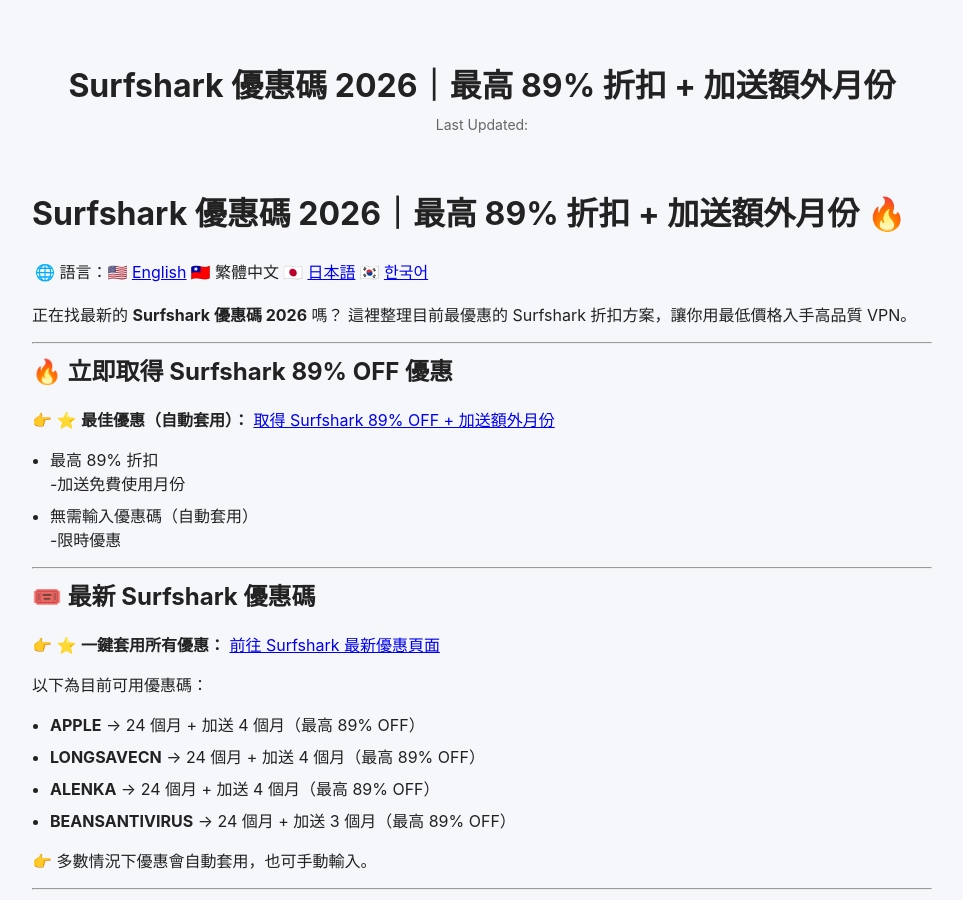
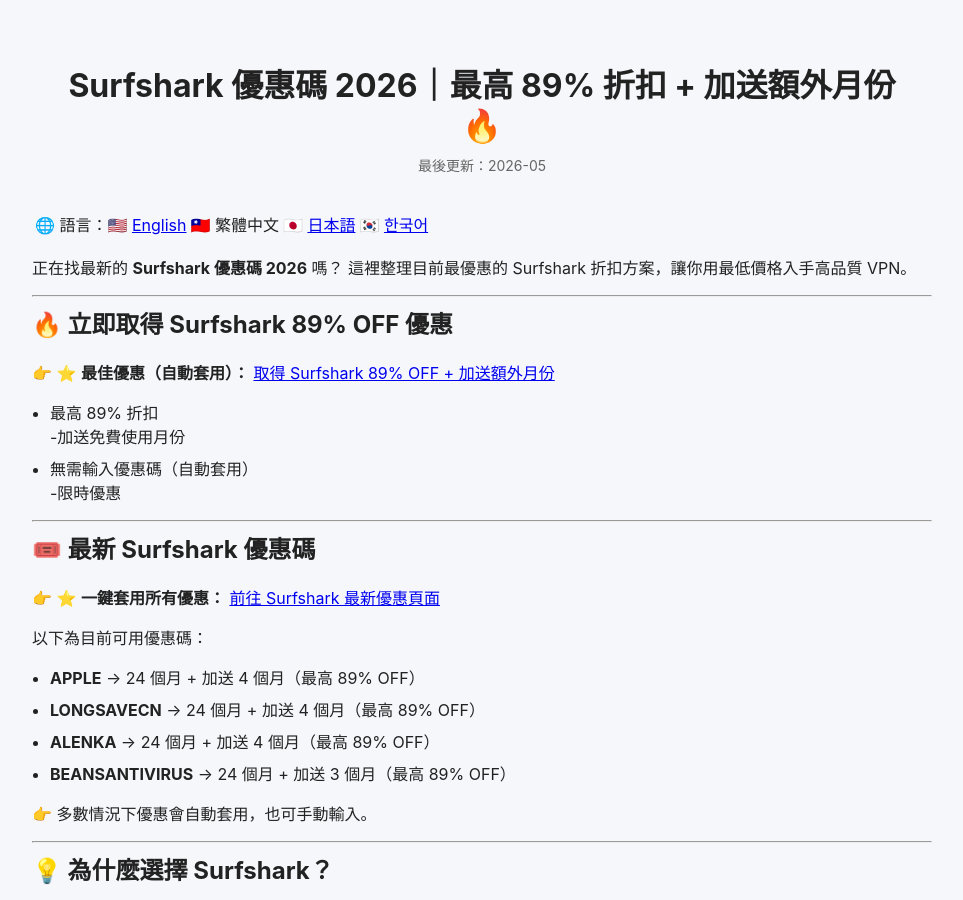
Before and after one commit to BestCouponCodes/best-coupon-codes, a Jekyll site: the page built from surfshark-coupon-code-zh.md, in a window 1280 px wide and 900 px high. Shown: the whole window, without its empty margins (158-1121 px from the left). Built offline with Jekyll 4.4.1, drawn with Linux system fonts in a browser that asks for light colours.

Commit message:
Enhance title with emoji and add last modified date
Updated title to include an emoji and added last modified date.

```diff
--- a/surfshark-coupon-code-zh.md
+++ b/surfshark-coupon-code-zh.md
@@ -1,10 +1,11 @@
 ---
 layout: default
-title: Surfshark 優惠碼 2026｜最高 89% 折扣 + 加送額外月份
+title: Surfshark 優惠碼 2026｜最高 89% 折扣 + 加送額外月份🔥
 description: "整理 2026 最新 Surfshark 優惠碼與折扣資訊，提供有效的 VPN 折扣碼與優惠方案。"
+lang: zh
+last_modified_at: 2026-05-04
 ---
 
-# Surfshark 優惠碼 2026｜最高 89% 折扣 + 加送額外月份 🔥
 
 🌐 語言：🇺🇸 [English]({{ site.baseurl }}/surfshark-coupon-code/) | 🇹🇼 繁體中文 | 🇯🇵 [日本語]({{ site.baseurl }}/surfshark-coupon-code-ja/) | 🇰🇷 [한국어]({{ site.baseurl }}/surfshark-coupon-code-ko/)
 
@@ -109,5 +110,3 @@ Surfshark 是 2026 年最值得入手的 VPN 之一，
 👉 如果你想用最低價格入手 VPN，這個優惠非常值得。
 
 ---
-
-**最後更新：2026 年 4 月**
```
